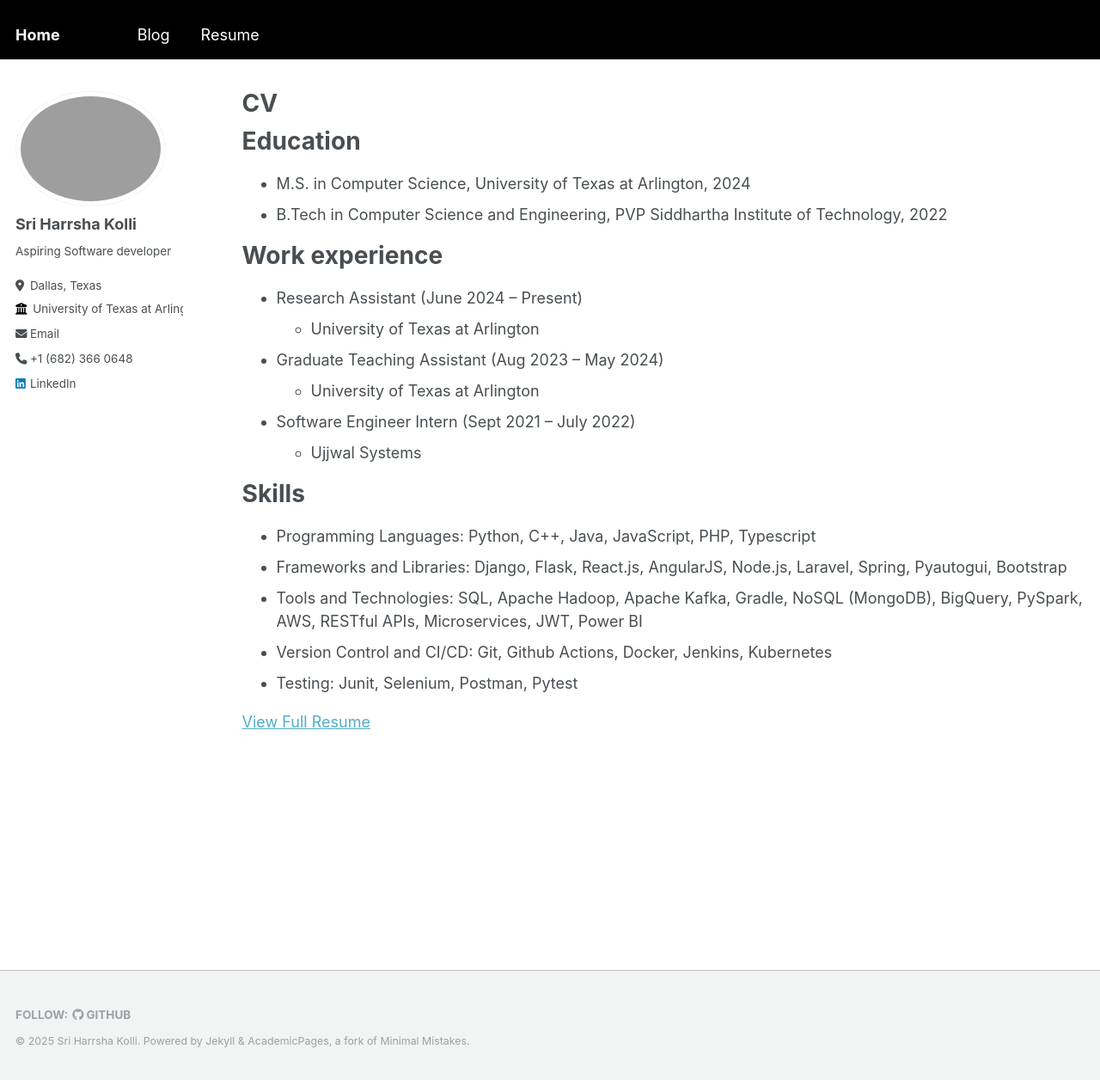
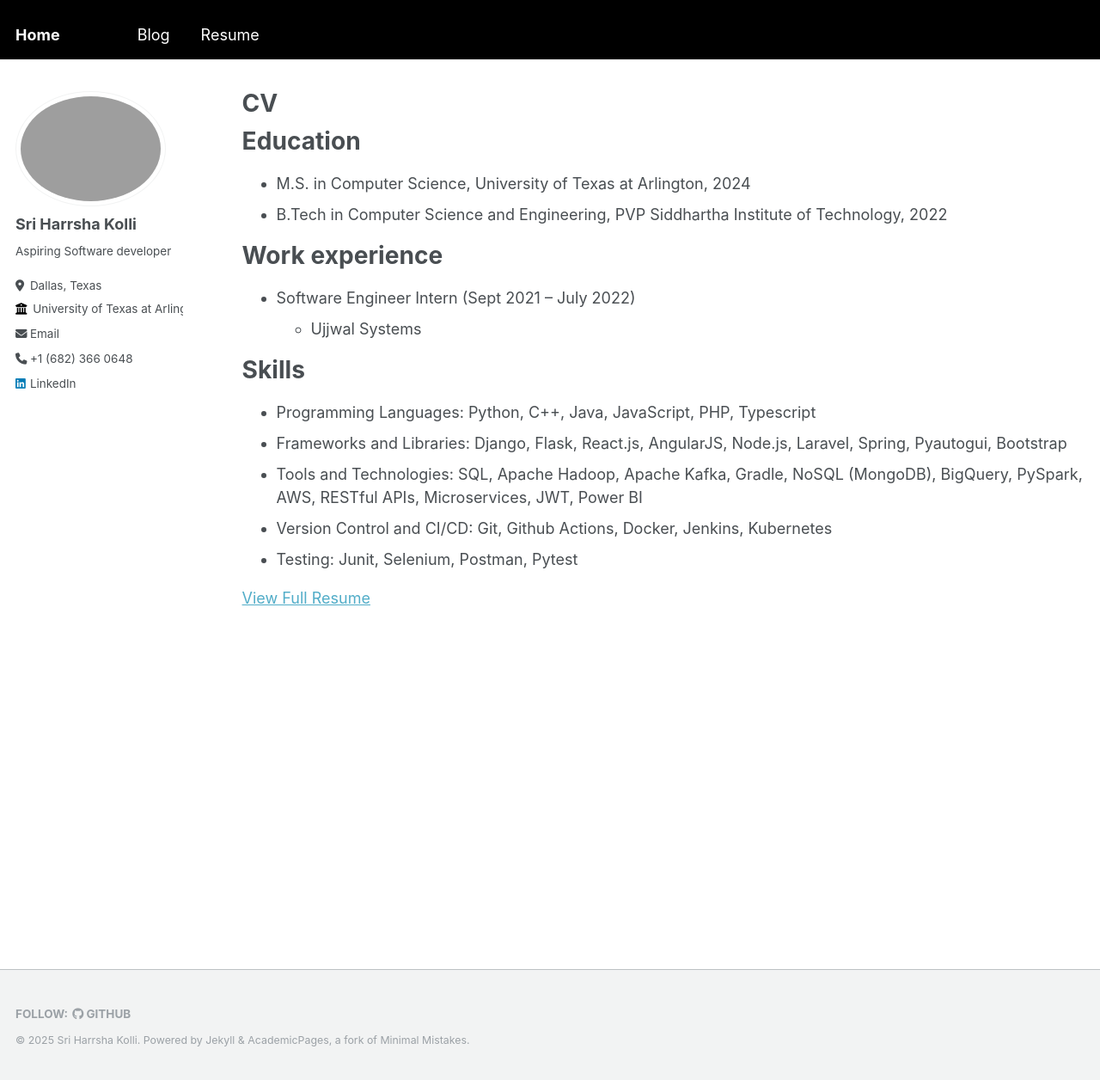
Before and after one commit to t1ppu/t1ppu.github.io, a Jekyll site: the page built from _pages/cv.md, in a window 1280 px wide and 1256 px high. Shown: the whole window at 86% size. Built offline with Jekyll 4.4.1, drawn with Linux system fonts in a browser that asks for light colours.

Commit message:
profile update

```diff
--- a/_pages/cv.md
+++ b/_pages/cv.md
@@ -16,11 +16,6 @@ Education
 
 Work experience
 ======
-* Research Assistant                                           (June 2024 – Present)
-  * University of Texas at Arlington
-* Graduate Teaching Assistant                                           (Aug 2023 – May 2024)
-  * University of Texas at Arlington
-
 * Software Engineer Intern                                              (Sept 2021 – July 2022)
   * Ujjwal Systems
 
```
Also changed, not shown: 1 other file.
